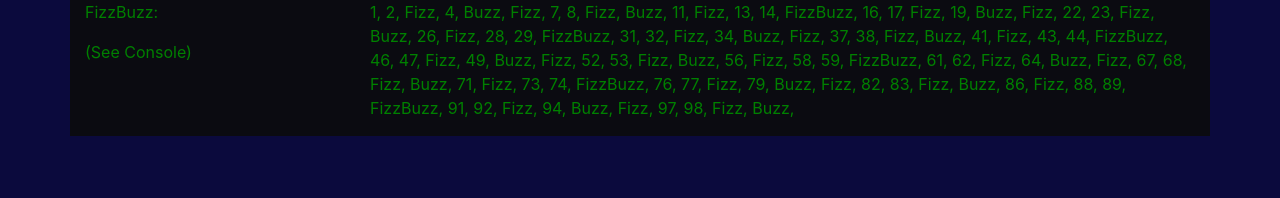
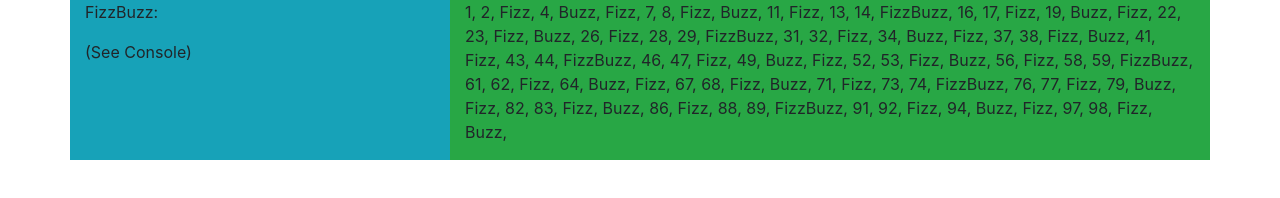
Before and after one commit to EmilsLapins/RCS_Web, a plain HTML site: page Homework03/index.html in a window 1280 px wide. Drawn offline with nearby package versions, Linux system fonts and the light colour scheme.

Commit message:
bootstraped

```diff
--- a/Homework03/index.html
+++ b/Homework03/index.html
@@ -10,16 +10,16 @@
     <title>Document</title>
 </head>
 
-<body style="background-color: rgb(11, 10, 61)">
-    <div class="container"  style="background: rgba(12, 12, 12, 0.884); color: green; ">
-        <div class="row" >
-            <div class="col-3">
+<body>
+    <div class="container">
+        <div class="row"  >
+
+            <div class="col-4 bg-info border-secondary " >
                 <p>FizzBuzz: </p>
                 <p>(See Console)</p>
             </div>
 
-            <div class="col-9" id="div1">
-
+            <div class="col-8 bg-success border-secondary  "  id="div1">
 
             </div>
 
```
